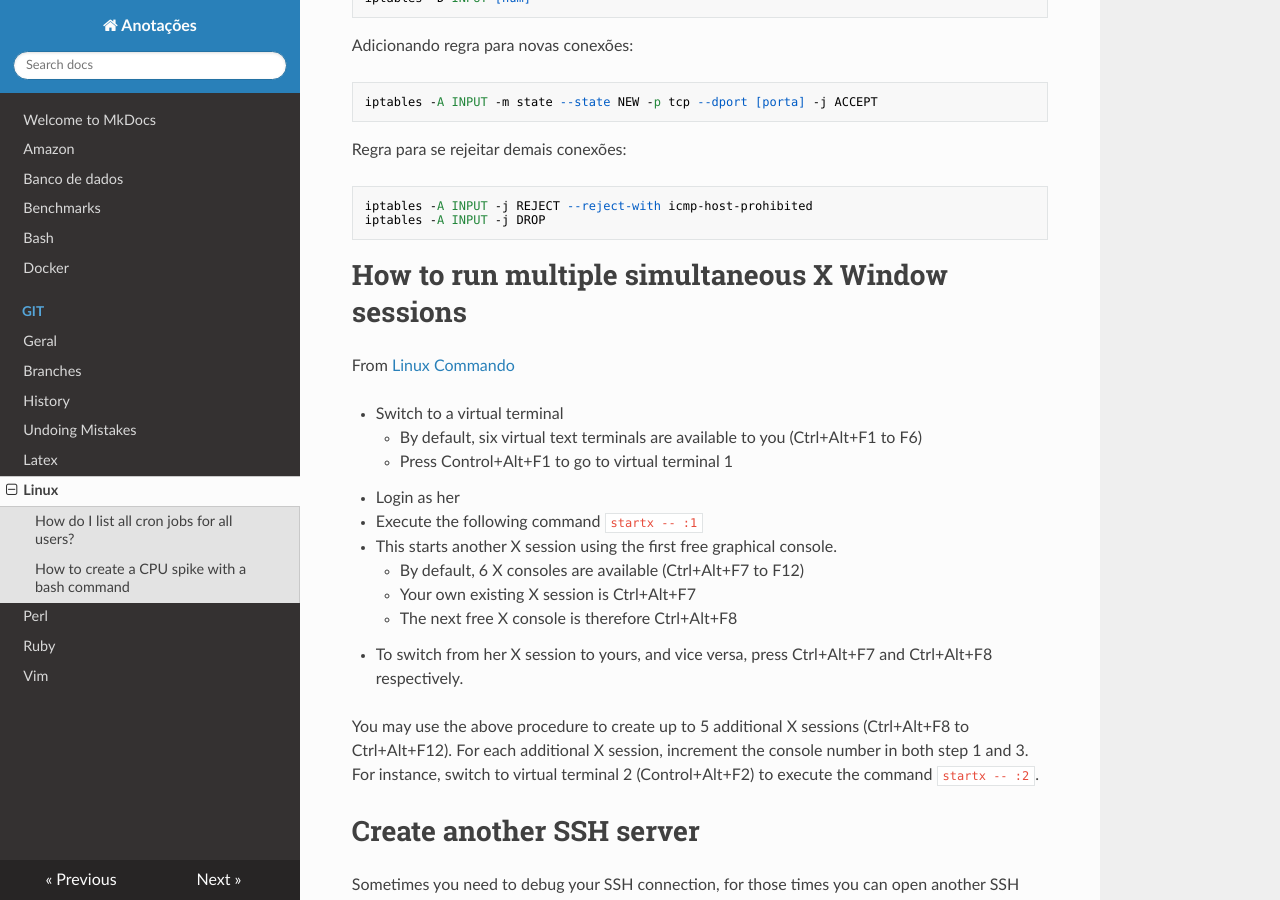
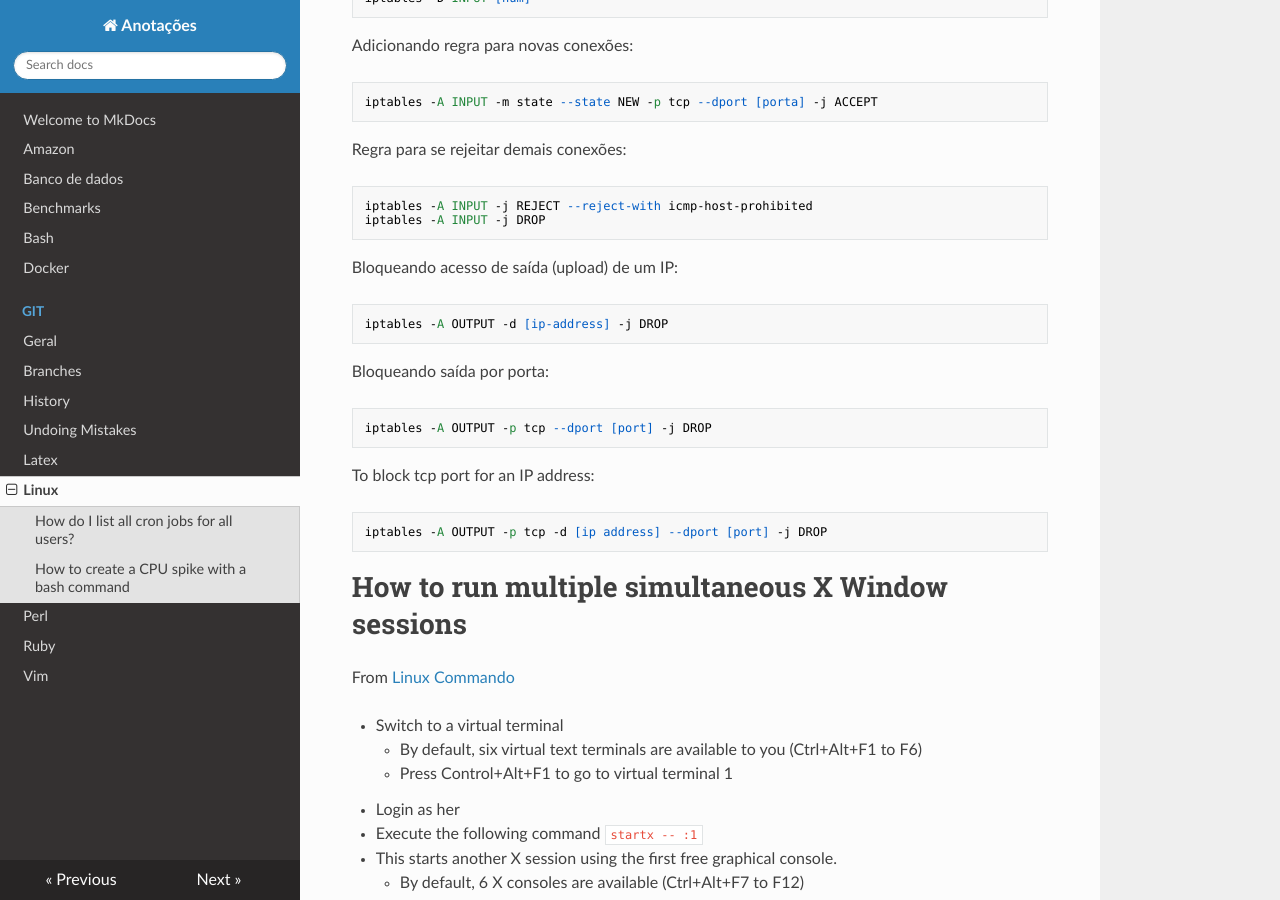
Before and after one commit to hposca/useful_notes, an MkDocs documentation site: the page built from docs/linux.md, in a window 1280 px wide and 900 px high, scrolled down 4058 px. Built offline with MkDocs 1.6.1, drawn with Linux system fonts in a browser that asks for light colours; nearby versions of some CDN libraries; old or Windows-style settings are respelled for this version of MkDocs.

Commit message:
Iptables - bloqueando saída

```diff
--- a/docs/linux.md
+++ b/docs/linux.md
@@ -197,6 +197,18 @@ Regra para se rejeitar demais conexões:
     iptables -A INPUT -j REJECT --reject-with icmp-host-prohibited
     iptables -A INPUT -j DROP
 
+Bloqueando acesso de saída (upload) de um IP:
+
+    iptables -A OUTPUT -d [ip-address] -j DROP
+
+Bloqueando saída por porta:
+
+    iptables -A OUTPUT -p tcp --dport [port] -j DROP
+
+To block tcp port for an IP address:
+
+    iptables -A OUTPUT -p tcp -d [ip address] --dport [port] -j DROP
+
 # How to run multiple simultaneous X Window sessions
 
 From [Linux Commando](http://linuxcommando.blogspot.com.br/2015/02/how-to-run-multiple-simultaneous-x.html)
```
